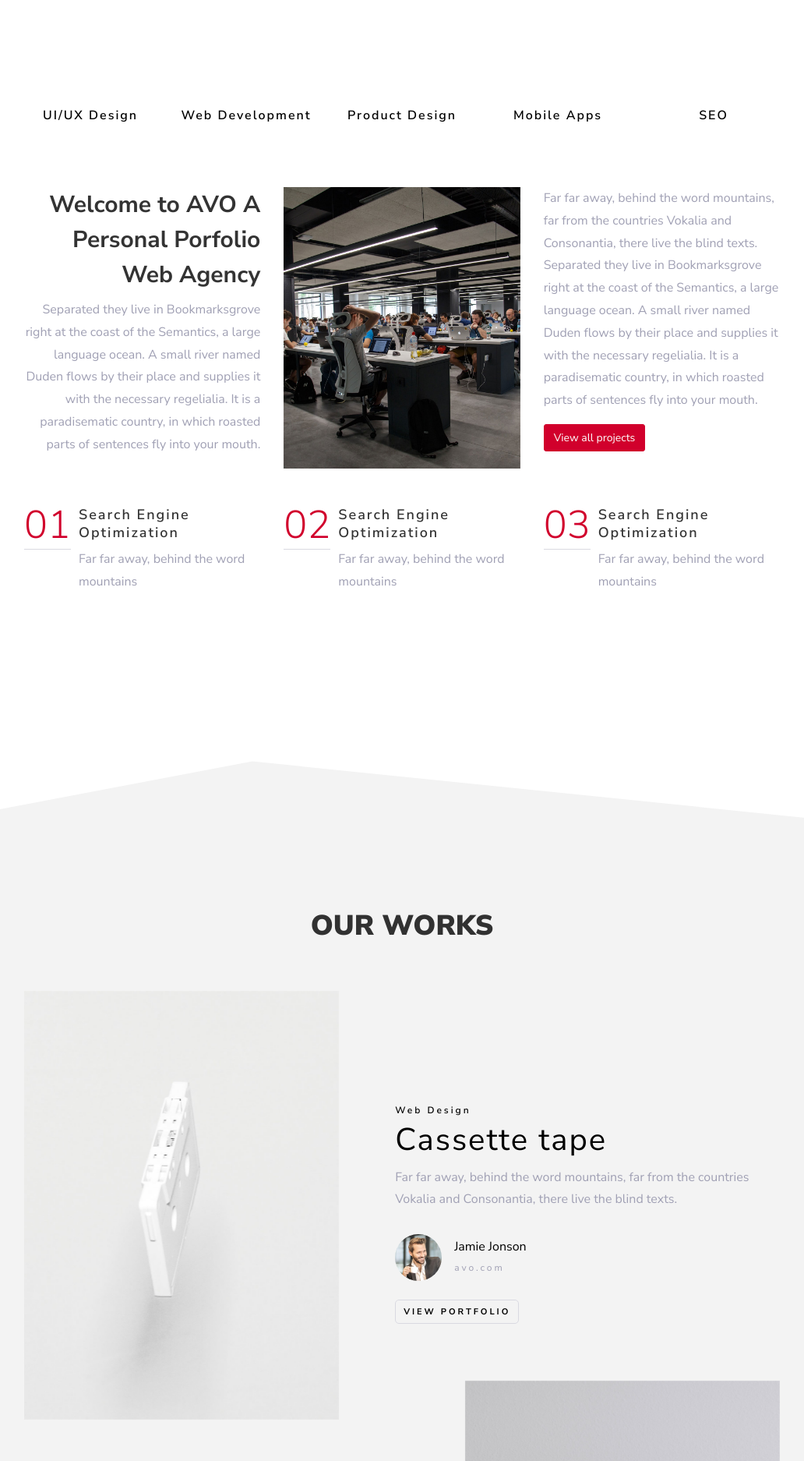
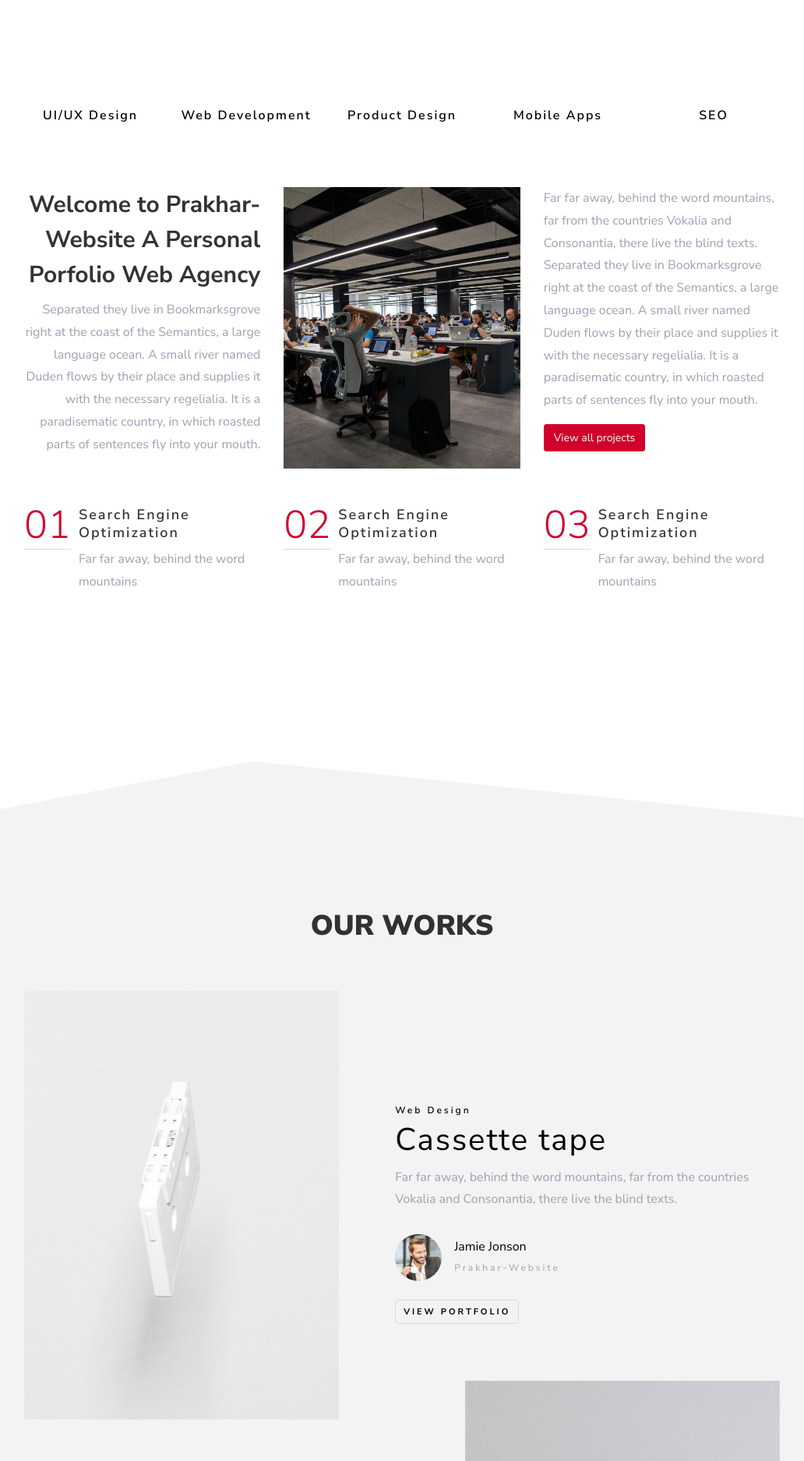
Before and after one commit to PrakharRanjan2909/Personal_Website_Django, a Django app: page / in a window 1280 px wide. Shown: the part 1068-2942 px from the top of the page at 78% size, without its empty margins (124-1156 px from the left). Run offline with Django 3.2, Linux system fonts and the light colour scheme; some libraries are stand-ins or nearby versions; some web fonts are replaced.

Commit message:
Minor edit

```diff
--- a/website/templates/home.html
+++ b/website/templates/home.html
@@ -148,7 +148,7 @@
 						</div>
 						<div class="col-md-6 ftco-animate">
 							<div class="text text-md-right">
-								<h3>Welcome to AVO A Personal Porfolio Web Agency</h3>
+								<h3>Welcome to Prakhar-Website A Personal Porfolio Web Agency</h3>
 								<p>Separated they live in Bookmarksgrove right at the coast of the Semantics, a large language ocean. A small river named Duden flows by their place and supplies it with the necessary regelialia. It is a paradisematic country, in which roasted parts of sentences fly into your mouth.</p>
 							</div>
 						</div>
@@ -221,7 +221,7 @@
 												<div class="img" style="background-image: url('/static/website/images/person_1.jpg');"></div>
 												<div class="position pl-3">
 													<h4 class="mb-0">Jamie Jonson</h4>
-													<span>avo.com</span>
+													<span>Prakhar-Website</span>
 												</div>
 											</div>
 											<p><a href="#" class="custom-btn">View Portfolio</a></p>
@@ -253,7 +253,7 @@
 													<div class="img" style="background-image: url('static/images/person_2.jpg');"></div>
 													<div class="position pl-3 text-left">
 														<h4 class="mb-0">Jamie Jonson</h4>
-														<span>avo.com</span>
+														<span>Prakhar-Website</span>
 													</div>
 												</div>
 											</div>
@@ -277,7 +277,7 @@
 									<div class="desc">
 										<div class="top">
 											<span class="subheading">UI/UX Design</span>
-											<h2 class="mb-2"><a href="work.html">Avo Portfolio Agency</a></h2>
+											<h2 class="mb-2"><a href="work.html">Prakhar Portfolio Agency</a></h2>
 										</div>
 										<div class="absolute">
 											<p>Far far away, behind the word mountains, far from the countries Vokalia and Consonantia, there live the blind texts.</p>
@@ -285,7 +285,7 @@
 												<div class="img" style="background-image: url('static/images/person_3.jpg');"></div>
 												<div class="position pl-3">
 													<h4 class="mb-0">Jamie Jonson</h4>
-													<span>avo.com</span>
+													<span>Prakhar-Website</span>
 												</div>
 											</div>
 											<p><a href="#" class="custom-btn">View Portfolio</a></p>
@@ -317,7 +317,7 @@
 													<div class="img" style="background-image: url('/static/website/images/person_2.jpg');"></div>
 													<div class="position pl-3 text-left">
 														<h4 class="mb-0">Jamie Jonson</h4>
-														<span>avo.com</span>
+														<span>Prakhar-Website</span>
 													</div>
 												</div>
 											</div>
@@ -349,7 +349,7 @@
 												<div class="img" style="background-image: url('/static/website/images/person_2.jpg');"></div>
 												<div class="position pl-3">
 													<h4 class="mb-0">Jamie Jonson</h4>
-													<span>avo.com</span>
+													<span>Prakhar-Website</span>
 												</div>
 											</div>
 											<p><a href="#" class="custom-btn">View Portfolio</a></p>
@@ -381,7 +381,7 @@
 													<div class="img" style="background-image: url('/static/website/images/person_2.jpg');"></div>
 													<div class="position pl-3 text-left">
 														<h4 class="mb-0">Jamie Jonson</h4>
-														<span>avo.com</span>
+														<span>Prakhar-Website</span>
 													</div>
 												</div>
 											</div>
@@ -580,7 +580,7 @@
 			<div class="row mb-5">
 				<div class="col-md">
 					<div class="ftco-footer-widget mb-4">
-						<h2 class="ftco-heading-2">avo</h2>
+						<h2 class="ftco-heading-2">Prakhar</h2>
 						<p>Far far away, behind the word mountains, far from the countries.</p>
 						<ul class="ftco-footer-social list-unstyled mt-5">
 							<li class="ftco-animate"><a href="#"><span class="fa fa-twitter"></span></a></li>
@@ -602,10 +602,10 @@
 				</div>
 				<div class="col-md">
 					<div class="ftco-footer-widget mb-4 ml-md-4">
-						<h2 class="ftco-heading-2">About Us</h2>
+						<h2 class="ftco-heading-2">About Me</h2>
 						<ul class="list-unstyled">
-							<li><a href="#"><span class="fa fa-chevron-right mr-2"></span>Our Story</a></li>
-							<li><a href="#"><span class="fa fa-chevron-right mr-2"></span>Meet the team</a></li>
+							<li><a href="#"><span class="fa fa-chevron-right mr-2"></span>My Story</a></li>
+							<li><a href="#"><span class="fa fa-chevron-right mr-2"></span>Meet my team</a></li>
 							<li><a href="#"><span class="fa fa-chevron-right mr-2"></span>Careers</a></li>
 						</ul>
 					</div>
@@ -614,7 +614,7 @@
 					<div class="ftco-footer-widget mb-4">
 						<h2 class="ftco-heading-2">Company</h2>
 						<ul class="list-unstyled">
-							<li><a href="#"><span class="fa fa-chevron-right mr-2"></span>About Us</a></li>
+							<li><a href="#"><span class="fa fa-chevron-right mr-2"></span>About Me</a></li>
 							<li><a href="#"><span class="fa fa-chevron-right mr-2"></span>Press</a></li>
 							<li><a href="#"><span class="fa fa-chevron-right mr-2"></span>Contact</a></li>
 							<li><a href="#"><span class="fa fa-chevron-right mr-2"></span>Careers</a></li>
@@ -626,9 +626,9 @@
 						<h2 class="ftco-heading-2">Have a Questions?</h2>
 						<div class="block-23 mb-3">
 							<ul>
-								<li><span class="icon fa fa-map"></span><span class="text">203 Fake St. Mountain View, San Francisco, California, USA</span></li>
-								<li><a href="#"><span class="icon fa fa-phone"></span><span class="text">+2 392 3929 210</span></a></li>
-								<li><a href="#"><span class="icon fa fa-envelope pr-4"></span><span class="text">info@yourdomain.com</span></a></li>
+								<li><span class="icon fa fa-map"></span><span class="text">Rajendra Prasad Hall Of Residence IIT Kharagpur West Bengal</span></li>
+								<li><a href="#"><span class="icon fa fa-phone"></span><span class="text">+91 7643873295</span></a></li>
+								<li><a href="#"><span class="icon fa fa-envelope pr-4"></span><span class="text">rprakhar007@gmail.com</span></a></li>
 							</ul>
 						</div>
 					</div>
```
Also changed, not shown: website/templates/contact.html (+14 -15 lines).
